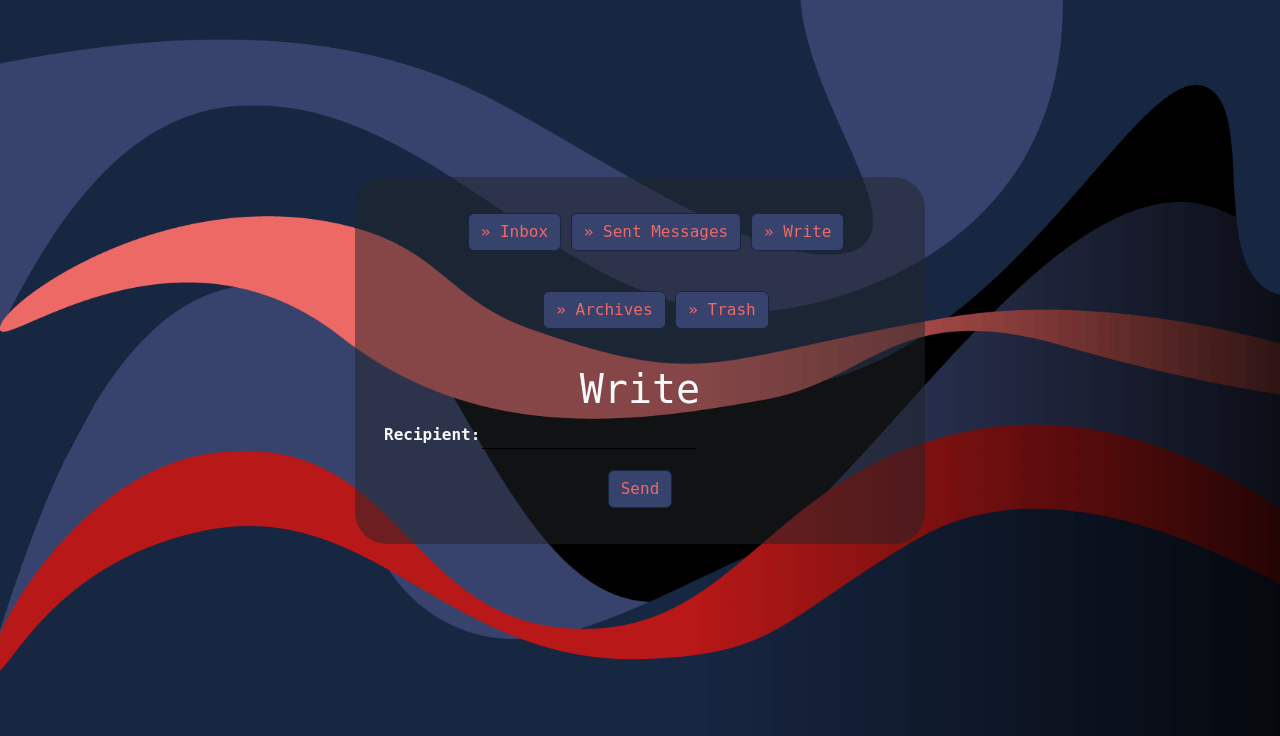
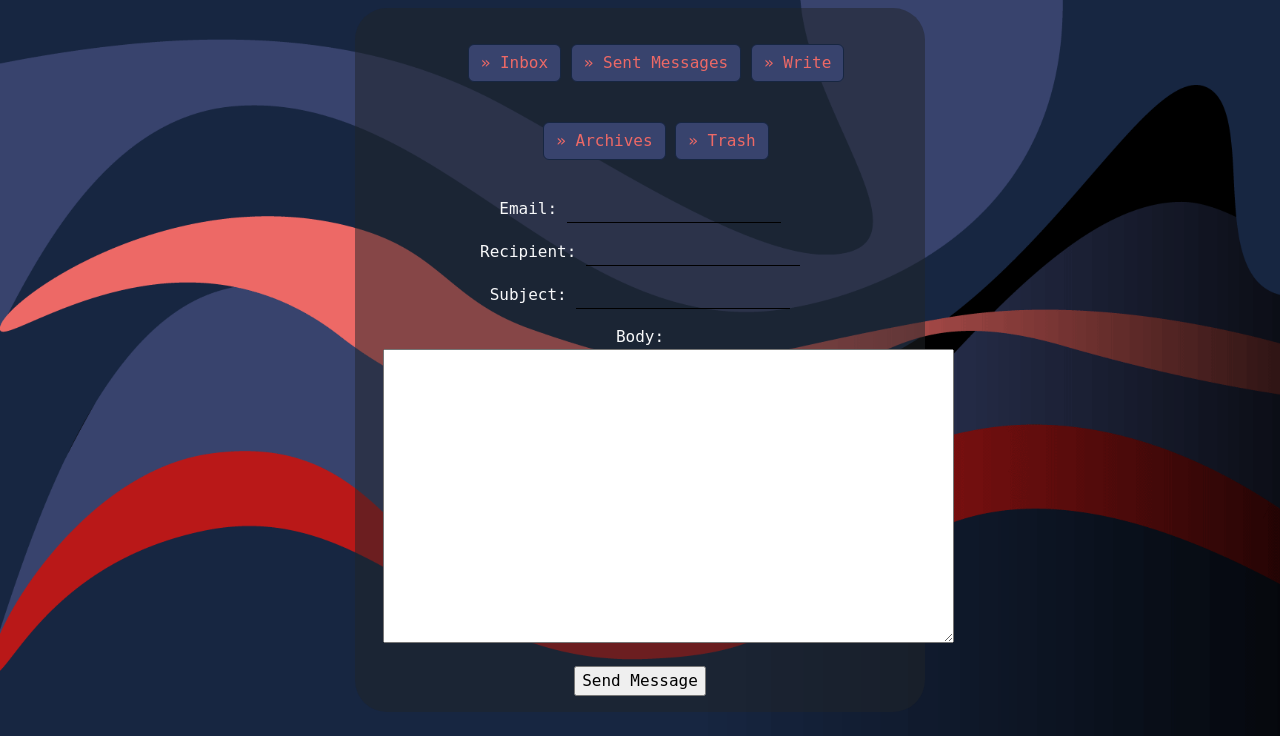
Before and after one commit to Mareliusmoen/varberg-games, a Django app: page /postman/write/ in a window 1280 px wide. Shown: the part 64-800 px from the top of the page. Run offline with Django 4.2, Linux system fonts and the light colour scheme; some libraries are stand-ins or nearby versions; some web fonts are replaced.

Commit message:
add postman app as messaging service, connect to Allauth users

```diff
--- a/postman/forms.py
+++ b/postman/forms.py
@@ -147,9 +147,9 @@ class BaseWriteForm(forms.ModelForm):
 
 
 class WriteForm(BaseWriteForm):
-    """The form for an authenticated user, to compose a message."""
-    # specify help_text only to avoid the possible default 'Enter text to search.' of ajax_select v1.2.5
-    recipients = CommaSeparatedUserField(label=(_("Recipients"), _("Recipient")), help_text='')
+    recipients = CommaSeparatedUserField(label=_("Recipients"), help_text='')
+    subject = forms.CharField(label=_("Subject"))
+    body = forms.CharField(label=_("Message"), widget=forms.Textarea(attrs={'cols': WRAP_WIDTH, 'rows': 12}))
 
     class Meta(BaseWriteForm.Meta):
         fields = ('recipients', 'subject', 'body')
@@ -210,10 +210,10 @@ class QuickReplyForm(BaseReplyForm):
 
 allow_copies = not getattr(settings, 'POSTMAN_DISALLOW_COPIES_ON_REPLY', False)
 class FullReplyForm(BaseReplyForm):
-    """The complete reply form."""
-    if allow_copies:
-        recipients = CommaSeparatedUserField(
-            label=(_("Additional recipients"), _("Additional recipient")), help_text='', required=False)
+    recipients = CommaSeparatedUserField(
+        label=_("Additional recipients"), help_text='', required=False)
+    subject = forms.CharField(label=_("Subject"))
+    body = forms.CharField(label=_("Message"), widget=forms.Textarea(attrs={'cols': WRAP_WIDTH, 'rows': 12}))
 
     class Meta(BaseReplyForm.Meta):
-        fields = (['recipients'] if allow_copies else []) + ['subject', 'body']
+        fields = ['recipients', 'subject', 'body'] if allow_copies else ['subject', 'body']
--- a/postman/models.py
+++ b/postman/models.py
@@ -1,6 +1,6 @@
 import hashlib
 from importlib import import_module
-
+from django.contrib.auth.models import User
 from django.conf import settings
 from django.core.exceptions import ValidationError
 from django.db import models
@@ -273,12 +273,10 @@ class Message(models.Model):
 
     SUBJECT_MAX_LENGTH = 120
 
-    subject = models.CharField(_("subject"), max_length=SUBJECT_MAX_LENGTH)
-    body = models.TextField(_("body"), blank=True)
-    sender = models.ForeignKey(settings.AUTH_USER_MODEL, on_delete=models.CASCADE, related_name='sent_messages',
-        null=True, blank=True, verbose_name=_("sender"))
-    recipient = models.ForeignKey(settings.AUTH_USER_MODEL, on_delete=models.CASCADE, related_name='received_messages',
-        null=True, blank=True, verbose_name=_("recipient"))
+    sender = models.ForeignKey(User, on_delete=models.CASCADE)
+    recipient = models.ForeignKey(User, on_delete=models.CASCADE, related_name='recipient_messages')
+    subject = models.CharField(max_length=255)
+    body = models.TextField()
     email = models.EmailField(_("visitor"), blank=True)  # instead of either sender or recipient, for an AnonymousUser
     parent = models.ForeignKey('self', on_delete=models.CASCADE, related_name='next_messages',
         null=True, blank=True, verbose_name=_("parent message"))
@@ -292,7 +290,7 @@ class Message(models.Model):
     sender_deleted_at = models.DateTimeField(_("deleted by sender at"), null=True, blank=True)
     recipient_deleted_at = models.DateTimeField(_("deleted by recipient at"), null=True, blank=True)
     # moderation fields
-    moderation_status = models.CharField(_("status"), max_length=1, choices=STATUS_CHOICES, default=STATUS_PENDING)
+    moderation_status = models.CharField(_("status"), max_length=1, choices=STATUS_CHOICES, default=STATUS_ACCEPTED)
     moderation_by = models.ForeignKey(settings.AUTH_USER_MODEL, on_delete=models.CASCADE, related_name='moderated_messages',
         null=True, blank=True, verbose_name=_("moderator"))
     moderation_date = models.DateTimeField(_("moderated at"), null=True, blank=True)
@@ -306,7 +304,7 @@ class Message(models.Model):
         ordering = ['-sent_at', '-id']
 
     def __str__(self):
-        return "{0}>{1}:{2}".format(self.obfuscated_sender, self.obfuscated_recipient, Truncator(self.subject).words(5))
+        return f'{self.sender} to {self.recipient}: {self.subject}'
 
     def get_absolute_url(self):
         "Usage is deprecated since v3.3.0, because it doesn't integrate well with the addition of namespaces."
--- a/postman/templates/postman/base_write.html
+++ b/postman/templates/postman/base_write.html
@@ -4,28 +4,22 @@
 <script type="text/javascript" src="https://code.jquery.com/ui/1.12.1/jquery-ui.js"></script>
 {% if autocompleter_app.is_active %}{# using the available admin jQuery is enough #}
 {# should not be necessary since AS v1.3 with AJAX_SELECT_BOOTSTRAP set #}
-{#<script type="text/javascript" src="{% static 'admin/js/jquery.min.js' %}"></script>#}
+{#
+<script type="text/javascript" src="{% static 'admin/js/jquery.min.js' %}"></script>#}
 {% endif %}
 {{ form.media }}{# for ajax_selects (v1.3.6 at least) #}
 {% endblock %}
 {% block content %}
 <div id="postman">
-<h1>{% block pm_write_title %}{% endblock %}</h1>
-<form action="{% if next_url %}?next={{ next_url|urlencode }}{% endif %}" method="post">{% csrf_token %}
-<table>
-    {% block pm_write_recipient %}
-    <tr>
-        <th>{{ form.recipients.label_tag }}</th>
-        <td>{{ form.recipients }}</td>
-    </tr>
-    {% endblock %}
-</table>
-<button type="submit" class="btn signupbtn orange-btn">{% trans "Send" %}</button>
-</form>
+    <form method="post" action="{% url 'postman:write' %}">
+        {% csrf_token %}
+        {{ form.as_p }}
+        <input type="submit" value="Send Message">
+    </form>
 </div>
 {% block page_scripts %}
 <script type="text/javascript">
-    $(function() {
+    $(function () {
         // Initialize autocomplete
         $("#id_recipients").autocomplete({
             source: "{% url 'postman:autocomplete_recipients' %}",
--- a/postman/urls.py
+++ b/postman/urls.py
@@ -26,7 +26,7 @@ urlpatterns = [
     re_path(r'^$', IndexView.as_view()),
 
     re_path(r'^api/', include(api_urls)),
-    re_path(r'^write/$', WriteView.as_view(autocomplete_channels=(None,'anonymous_ac')), name='write'),
-    re_path(r'^reply/$', ReplyView.as_view(autocomplete_channel='reply_ac'), name='reply'),
+    re_path(r'^write/$', WriteView.as_view(), name='write'),
+    re_path(r'^reply/$', ReplyView.as_view(), name='reply'),
     path('autocomplete_recipients/', autocomplete_recipients, name='autocomplete_recipients'),
 ]
--- a/postman/views.py
+++ b/postman/views.py
@@ -246,9 +246,11 @@ class WriteView(ComposeMixin, FormView):
         + those of ComposeMixin
 
     """
-    form_classes = (WriteForm, AnonymousWriteForm)
-    autocomplete_channels = ('channel1', 'channel2')
+    form_class = WriteForm
     template_name = 'postman/write.html'
+    success_url = 'postman:inbox'
+    form_classes = [WriteForm, AnonymousWriteForm]
+    autocomplete_channels = None
 
     @sensitive_post_parameters_m
     @never_cache_m
@@ -276,7 +278,7 @@ class WriteView(ComposeMixin, FormView):
                     **{'{0}__in'.format(name_user_as): [r.strip() for r in recipients.split(':') if r and not r.isspace()]}
                 ).order_by(name_user_as))
                 if usernames:
-                    initial['recipients'] = ', '.join(map(force_str, usernames))
+                    initial['recipients'] = usernames[0]
         return initial
 
     def get_form_kwargs(self):
@@ -285,9 +287,23 @@ class WriteView(ComposeMixin, FormView):
             channel = self.autocomplete_channels[1 if self.request.user.is_anonymous else 0]
         else:
             channel = self.autocomplete_channels
-        kwargs['channel'] = channel
+            kwargs['channel'] = channel
         return kwargs
 
+    def form_valid(self, form):
+        recipients = form.cleaned_data.get('recipients')
+        subject = form.cleaned_data.get('subject')
+        body = form.cleaned_data.get('body')
+
+        # Assuming recipients is already a list of usernames
+        recipient_usernames = recipients
+        recipients = User.objects.filter(username__in=recipient_usernames)
+
+        # Now you can save the message to the database with the provided data
+        # You might need to adjust this based on your model structure
+        Message.objects.create(sender=self.request.user, recipient=recipients[0], subject=subject, body=body)
+
+        return super().form_valid(form)
 
 class ReplyView(ComposeMixin, FormView):
     """
```
Also changed, not shown: postman/migrations/0002_alter_message_body_alter_message_moderation_status_and_more.py (added).
